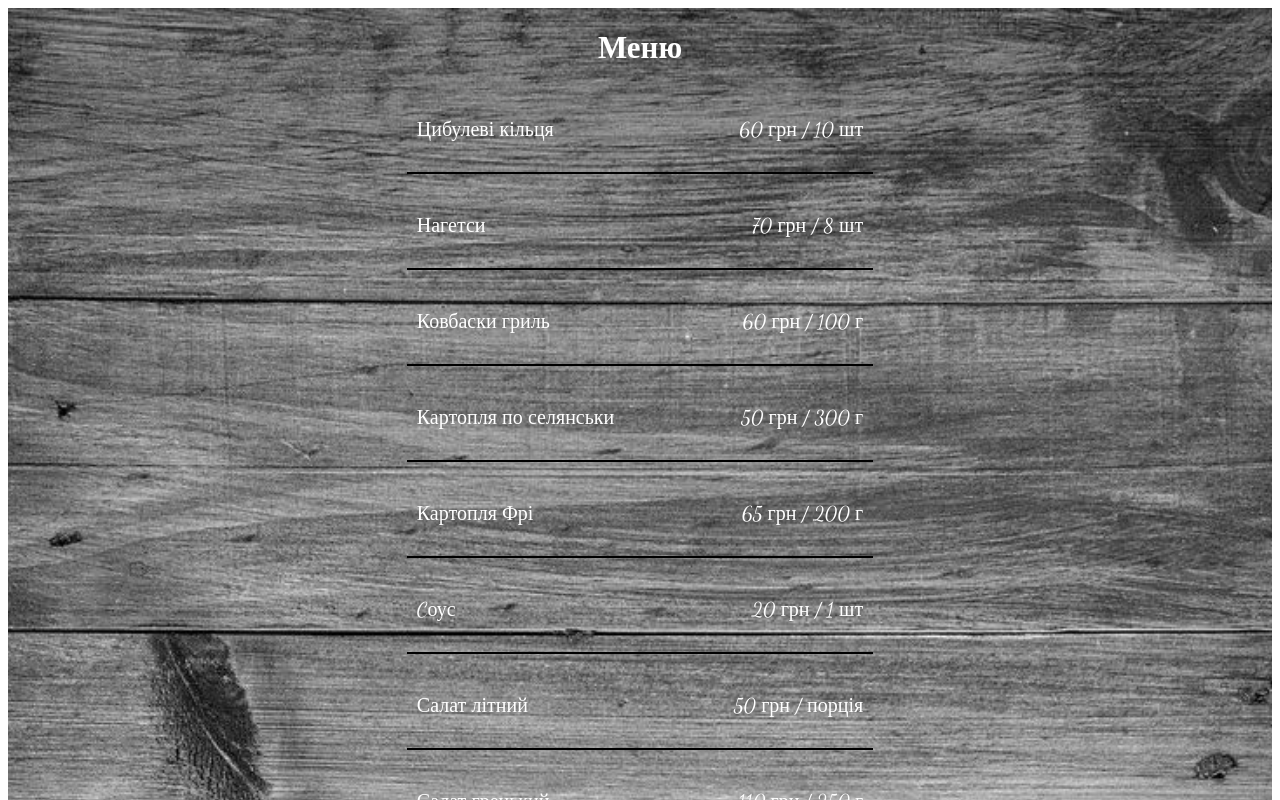
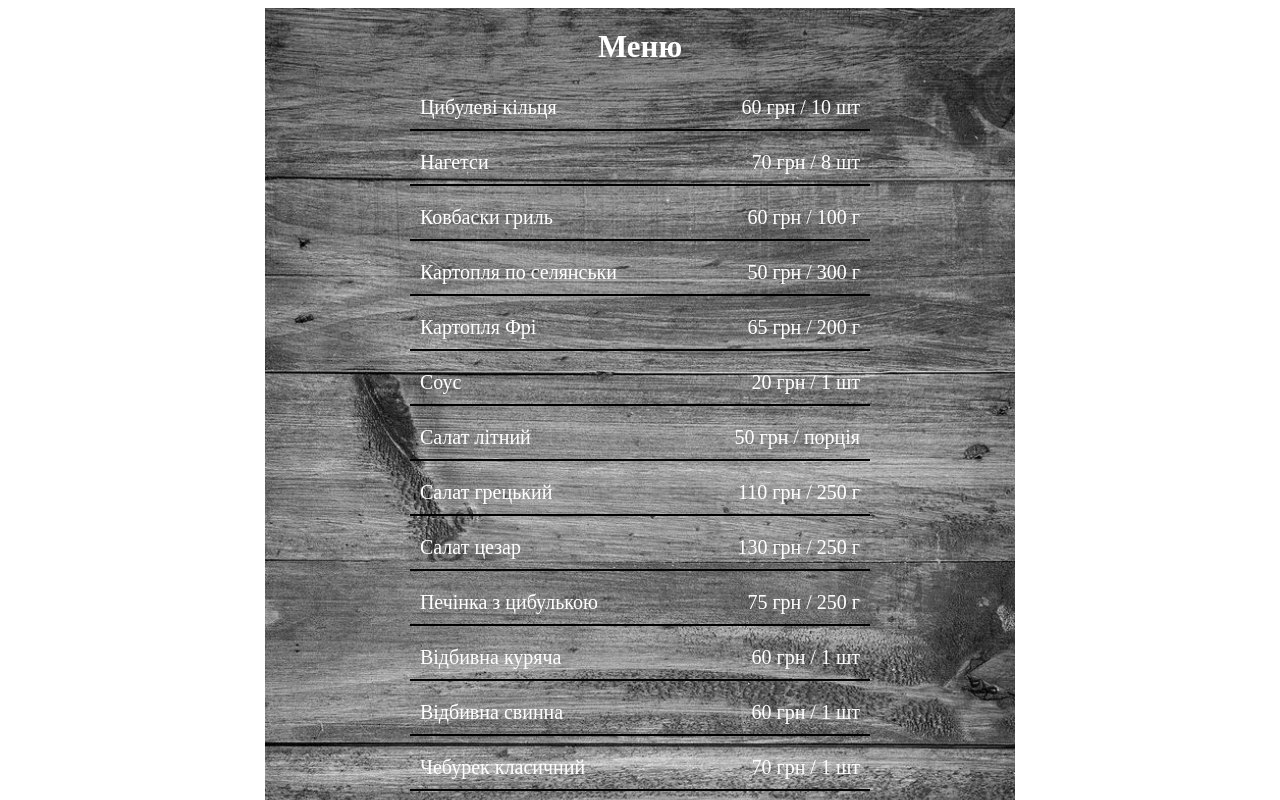
Before and after one commit to aduvancik/kazka1, a React (Create React App) app: page / in a window 1280 px wide. Shown: the top 800 px of the page. Built offline with nearby package versions, Linux system fonts and the light colour scheme.

Commit message:
ssиdfffrd

```diff
--- a/src/style/app.scss
+++ b/src/style/app.scss
@@ -1,5 +1,5 @@
 
-@import url('https://fonts.googleapis.com/css2?family=Dancing+Script:wght@400..700&display=swap');
+// @import url('https://fonts.googleapis.com/css2?family=Dancing+Script:wght@400..700&display=swap');
 .app {
     display: flex;
     flex-direction: column;
@@ -8,10 +8,10 @@
     background-position: center; /* Розміщення фонового зображення по центру */
     background-size: auto 100%; /* Зробити зображення на всю ширину */
     background-repeat: no-repeat;
-    font-family: "Dancing Script", cursive;
-  font-optical-sizing: auto;
-  font-weight: weight;
-  font-style: normal;
+//     font-family: "Dancing Script", cursive;
+//   font-optical-sizing: auto;
+//   font-weight: weight;
+//   font-style: normal;
 
     h1 {
       font-size: 31px;
@@ -36,3 +36,7 @@
       }
     }
   }
+
+  p {
+    margin: 0;
+  }
```
